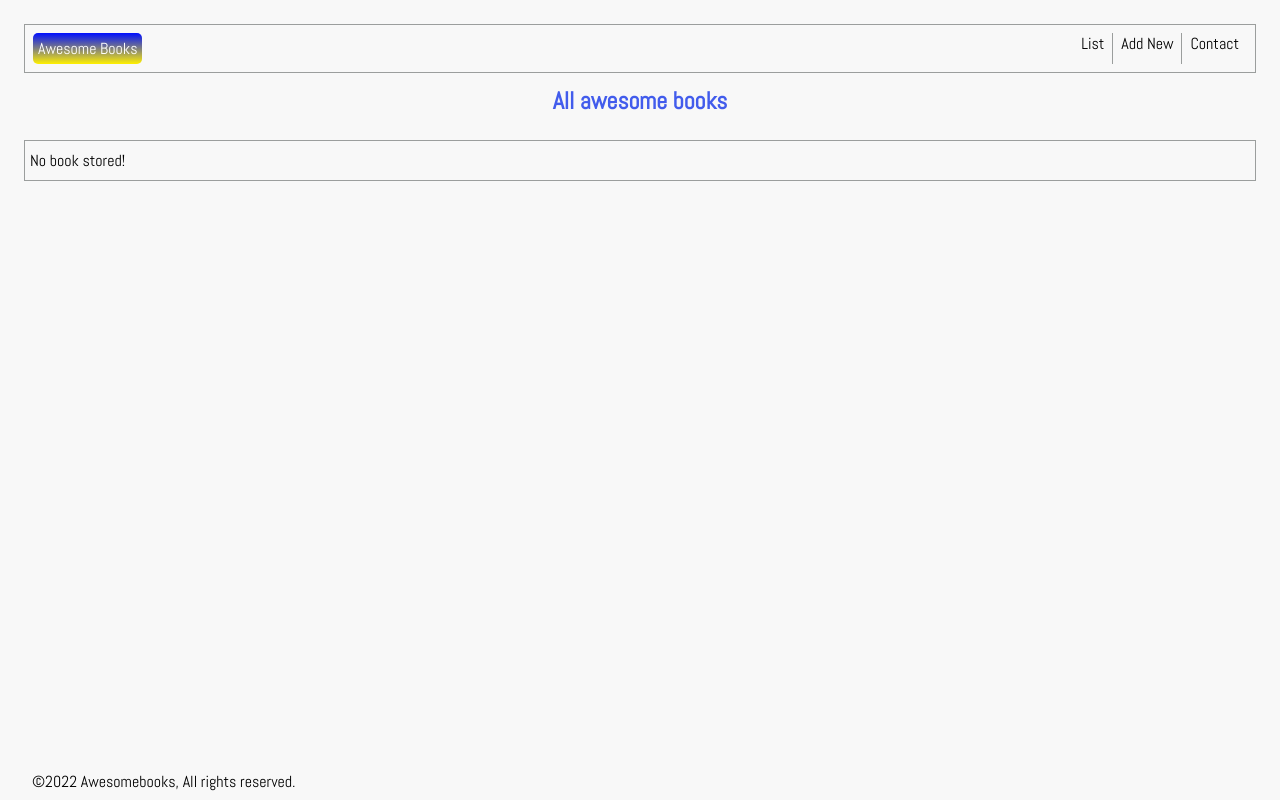
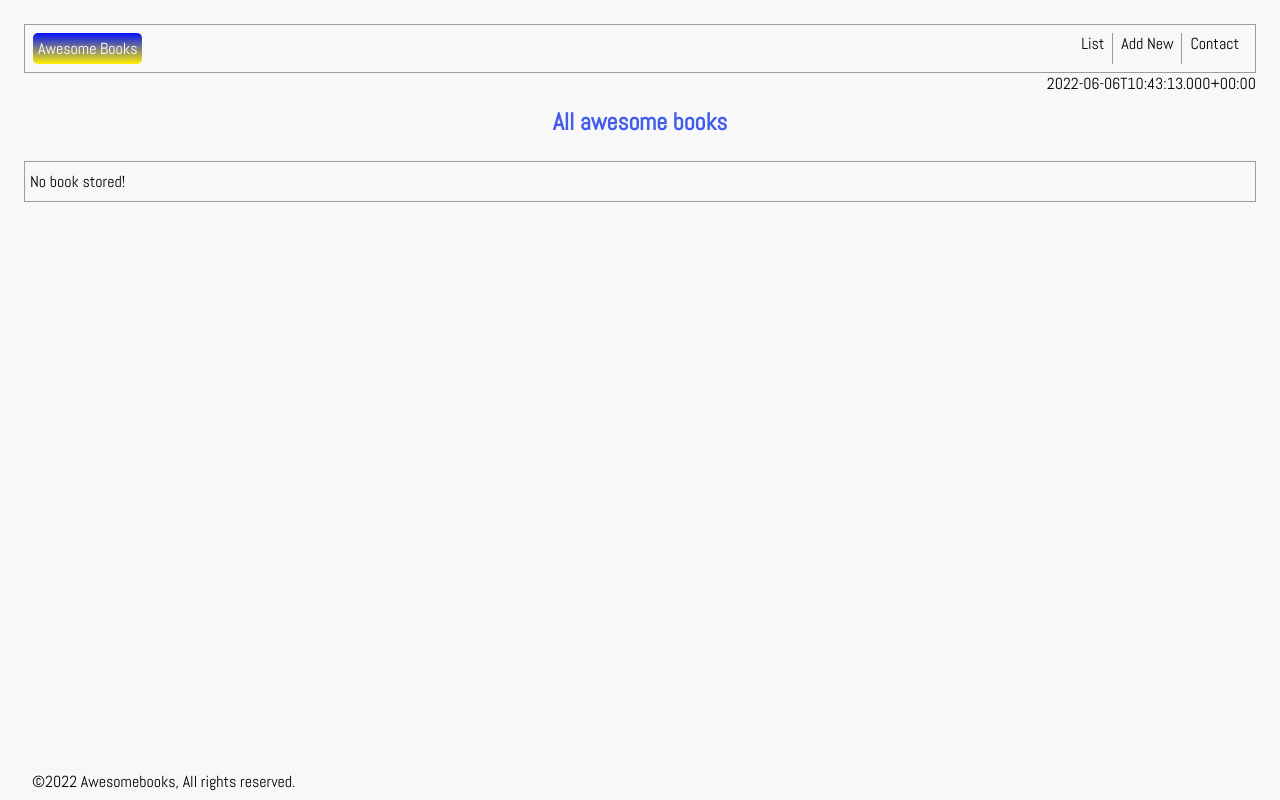
Before and after one commit to Bornittah/awesomebook-v3, a website with bundled scripts: page index.html in a window 1280 px wide. Built offline with nearby package versions, Linux system fonts and the light colour scheme.

Commit message:
Get current date and time

```diff
--- a/index.html
+++ b/index.html
@@ -24,7 +24,7 @@
         </ul>
       </nav>
       <div class="datetime">
-        <!-- <time datetime="">30th may 2022</time> -->
+        <time>Current Date</time>
       </div>
   </header>
 
--- a/index.js
+++ b/index.js
@@ -1,7 +1,13 @@
 import * as menu from './modules/menu.js';
 import { Book } from './modules/storage.js';
+import { DateTime } from "./modules/luxon.min.js";
 
 menu.navigationMenu();
+
+const now = DateTime.now();
+let dateTime = document.querySelector('.datetime time');
+dateTime.setAttribute('datetime', now);
+dateTime.innerHTML = now.toString();
 
 const titleInput = document.querySelector('#title-input');
 const authorInput = document.querySelector('#author-input');
```
